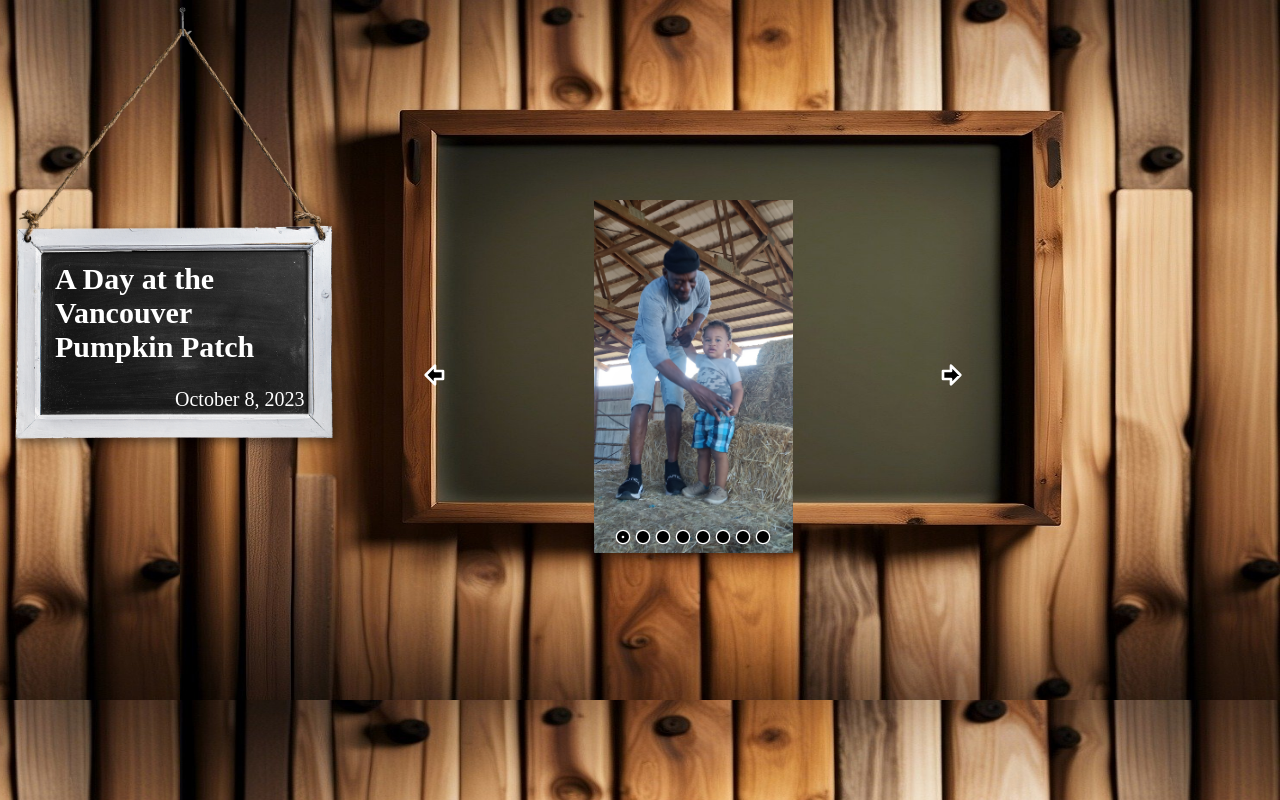
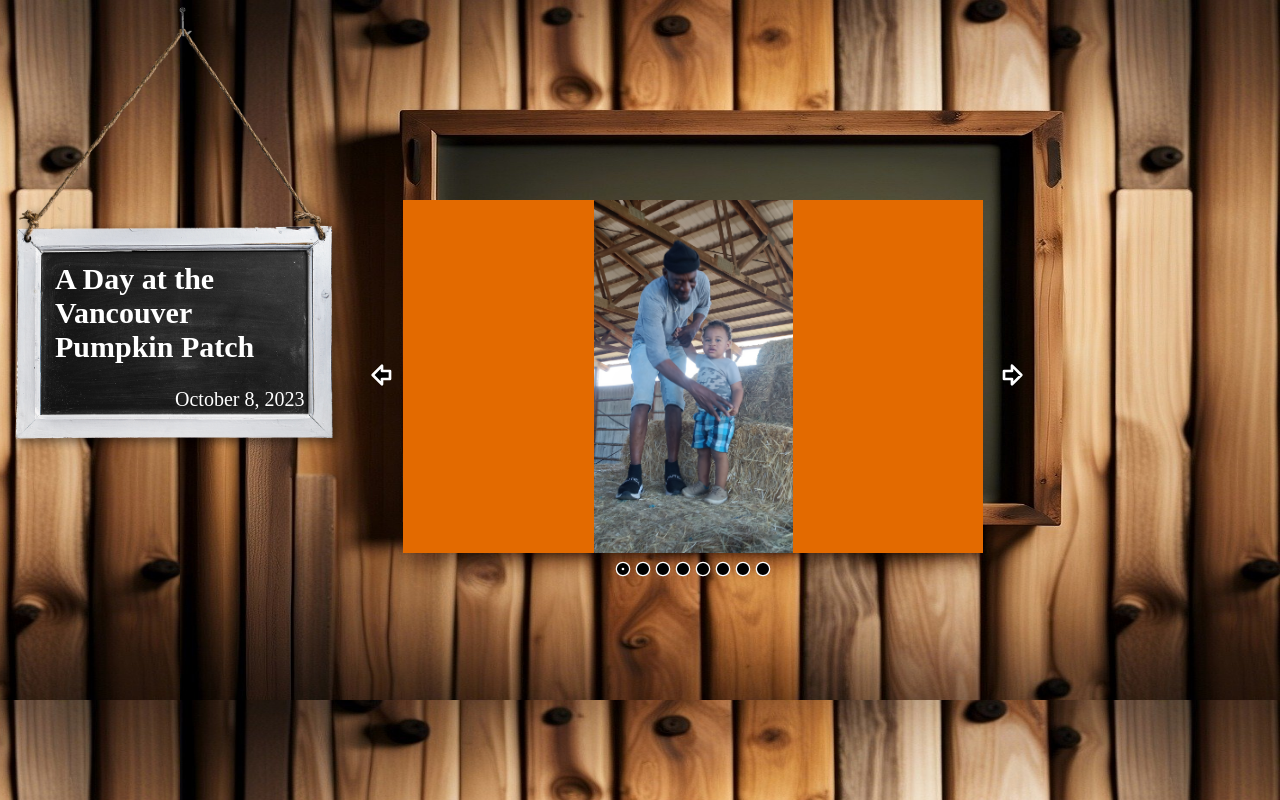
Before and after one commit to Hipples/family-photos, a React (Vite) app: page / in a window 1280 px wide. Built offline with nearby package versions, Linux system fonts and the light colour scheme.

Commit message:
ready to merge

```diff
--- a/src/components/image-slider.css
+++ b/src/components/image-slider.css
@@ -13,6 +13,7 @@
 
 .img-slider-img {
   all: unset;
+  background-color: rgb(227, 106, 0);
   object-fit: contain;
   width: 100%;
   height: 100%;
@@ -25,18 +26,10 @@
 
 .img-slider-btn {
   all: unset;
-  display: block;
   position: absolute;
   top: 0;
   bottom: 0;
-  padding: 1rem;
   cursor: pointer;
-  transition: background-color 100ms ease-in-out;
-}
-
-.img-slider-btn:hover,
-.img-slider-btn:focus-visible {
-  background-color: rgb(0, 0, 0, 0.2);
 }
 
 .img-slider-btn > * {
--- a/src/components/image-slider.jsx
+++ b/src/components/image-slider.jsx
@@ -34,20 +34,20 @@ const ImageSlider = ({ images }) => {
       <button
         onClick={showPrevImage}
         className='img-slider-btn'
-        style={{ left: 0 }}
+        style={{ left: -37 }}
         aria-label='View Previous Image' >
         <ArrowBigLeft aria-hidden />
       </button>
       <button
         onClick={showNextImage}
         className='img-slider-btn'
-        style={{ right: 0 }}
+        style={{ right: -45 }}
         aria-label='View Next Image' >
         <ArrowBigRight aria-hidden />
       </button>
       <div style={{
         position: 'absolute',
-        bottom: '.5rem',
+        bottom: '-1.5rem',
         left: '50%',
         translate: '-50%',
         display: 'flex',
```
